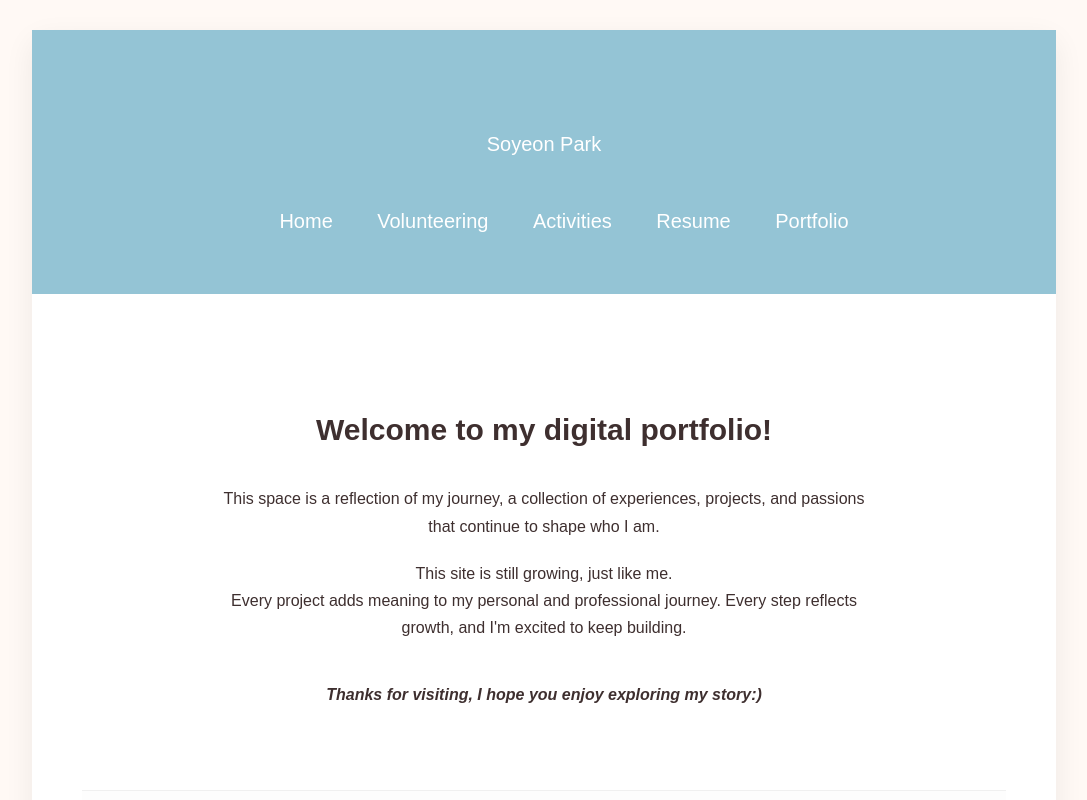
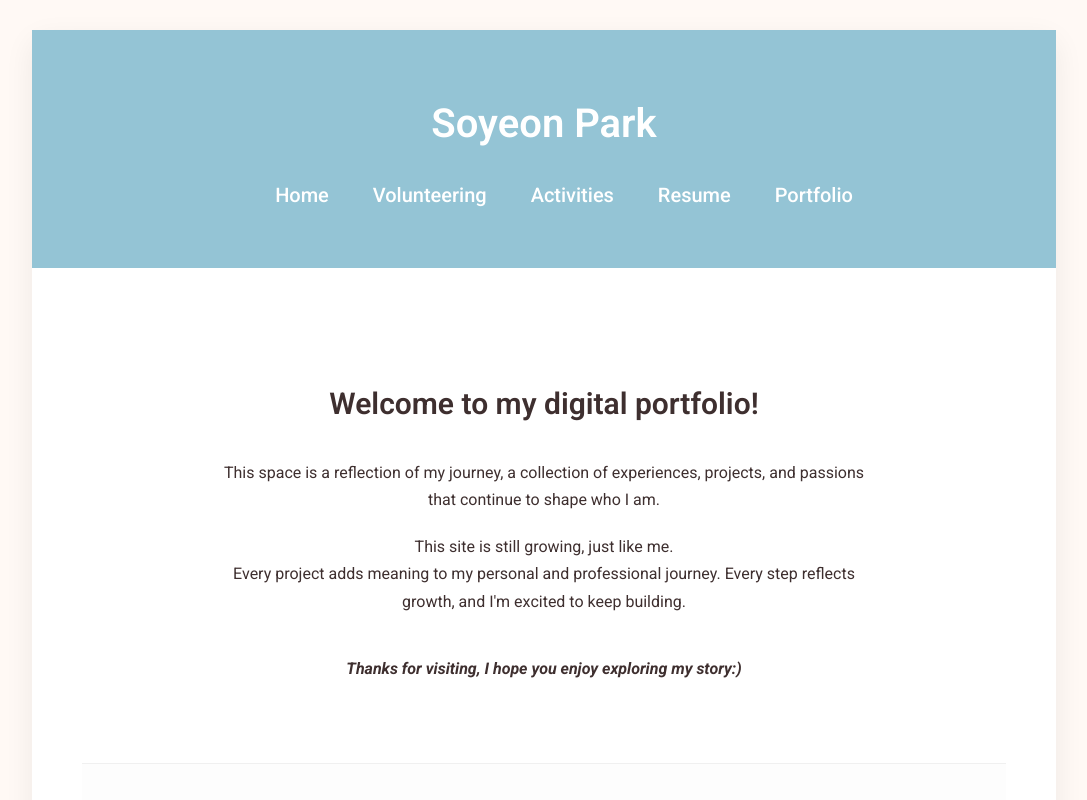
Before and after one commit to eyeon-p/Portfolio, a plain HTML site: page index.html in a window 1280 px wide. Shown: the top 800 px of the page, without its empty margins (96-1183 px from the left). Drawn offline with Linux system fonts and the light colour scheme.

Commit message:
Update style.css

```diff
--- a/style.css
+++ b/style.css
@@ -6,7 +6,7 @@
         }
 
         body {
-            font-family: 'Noto Sans EN', sans-serif;
+            font-family: "Roboto", sans-serif;
             margin: 0;
             background-color: var(--background-color);
             color: var(--text-color);
@@ -33,12 +33,14 @@
             margin: 0 20px;
         }
 
-        header h1 {
+        header h1 a{
+            color: white;
             font-size: 40px;
             font-weight: 600;
+            text-decoration: none;
         }
 
-        header nav a {
+        header ul a {
             color: white;
             border-bottom: 3px solid transparent;
             text-decoration: none;
@@ -112,7 +114,7 @@
 
         .button:hover {
             text-decoration: none;
-            color: #ffffff;
+            color: #2414ff;
             transform: translateY(-2px);
             box-shadow: 0 4px 10px rgba(0, 0, 0, 0.1);
         }
```
